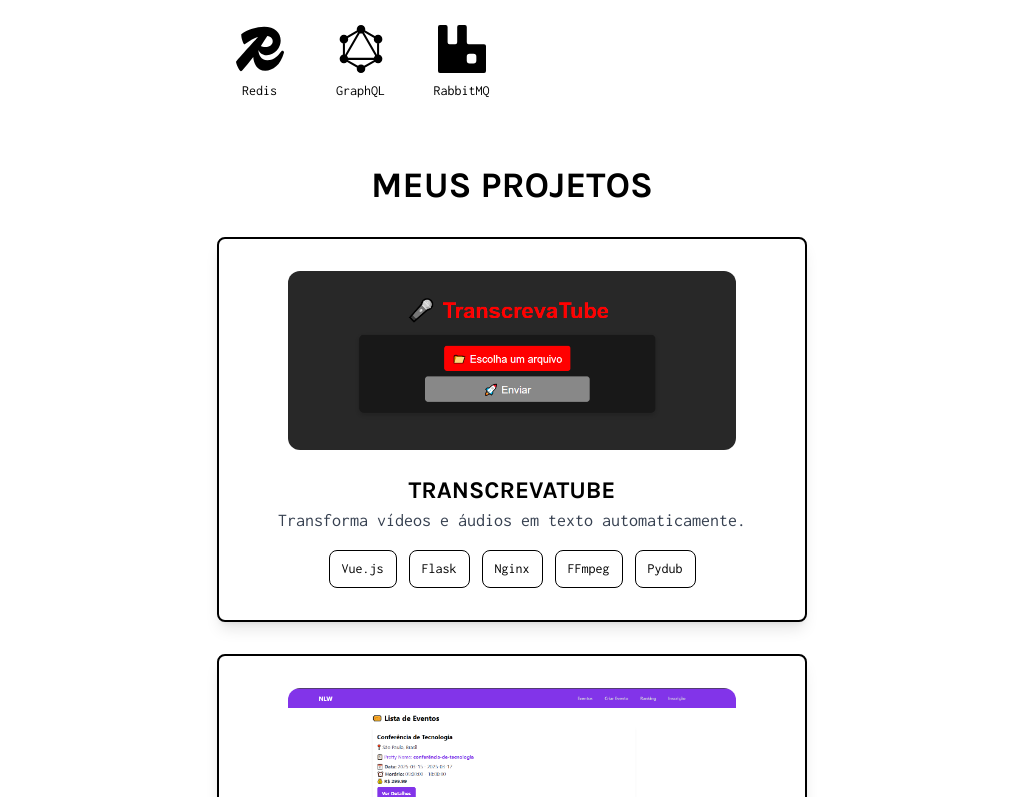
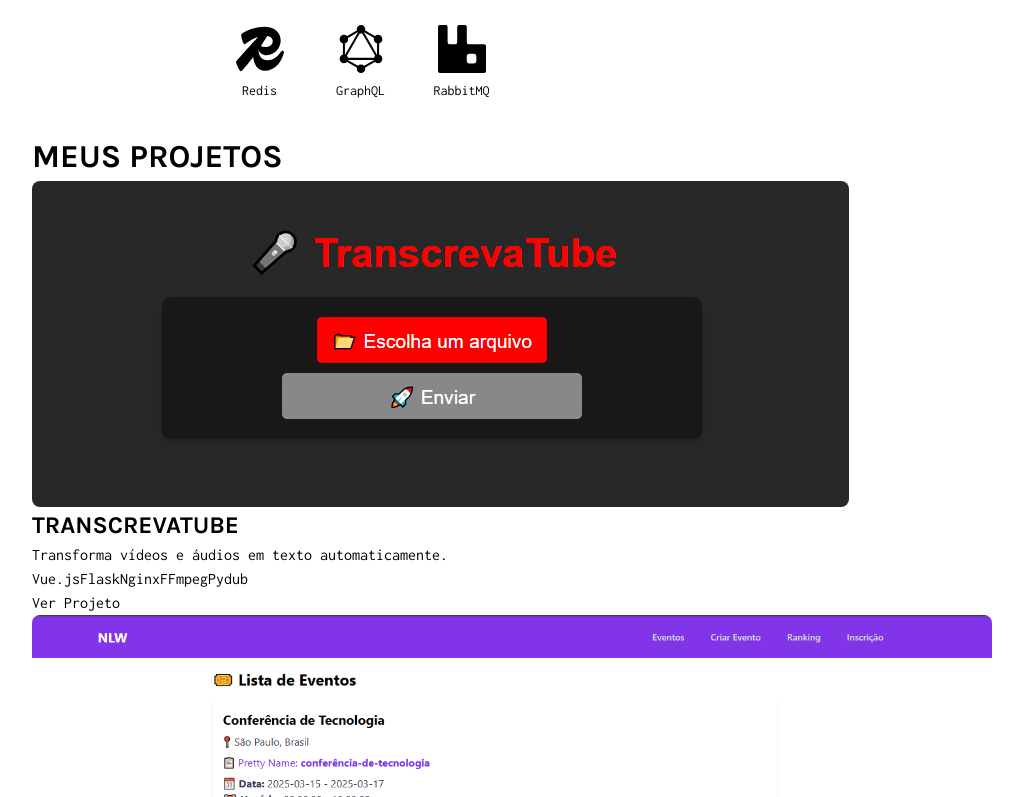
Before and after one commit to gustavokurtz/meu-portfolio, a Next.js app: page / in a window 1280 px wide. Shown: the part 923-1720 px from the top of the page, without its empty margins (128-1151 px from the left). Built offline with nearby package versions, Linux system fonts and the light colour scheme.

Commit message:
Update Projects.jsx

```diff
--- a/components/Projects.jsx
+++ b/components/Projects.jsx
@@ -1,5 +1,4 @@
 "use client";
-
 import { motion } from "framer-motion";
 import { useEffect } from "react";
 import { useInView } from "react-intersection-observer";
@@ -47,52 +46,46 @@ const projects = [
     image: "/previews/encurtador.png",
     tech: ["Next.js", "Node.js", "Express", "SQLite"],
   },
+  {
+    title: "Medite",
+    description: "Plataforma para meditação e mindfulness.",
+    link: "https://medite.vercel.app/",
+    image: "/previews/medite.png",
+    tech: ["Next.js", "Tailwind CSS"],
+  },
 ];
 
 export default function Projects() {
   return (
-    <motion.section
-      className="p-8"
-      initial={{ opacity: 0 }}
-      animate={{ opacity: 1 }}
-      transition={{ duration: 0.8 }}
-    >
-      <h2 className="text-4xl font-bold text-center mb-8">Meus Projetos</h2>
-      <div className="flex flex-col gap-8">
+    <div>
+      <h2>Meus Projetos</h2>
+      <div>
         {projects.map((project, index) => {
           const { ref, inView } = useInView({ triggerOnce: true, threshold: 0.2 });
-
           return (
-            <motion.a
+            <motion.div
               key={index}
               ref={ref}
-              href={project.link}
-              target="_blank"
-              rel="noopener noreferrer"
-              className="rounded-lg overflow-hidden shadow-lg bg-white border-2 border-black p-8 flex flex-col items-center transition-transform duration-300 hover:shadow-xl"
-              initial={{ opacity: 0, y: 50 }}
-              animate={inView ? { opacity: 1, y: 0 } : {}}
-              transition={{ duration: 0.5, delay: index * 0.15 }}
+              initial={{ opacity: 0, translateY: 50 }}
+              animate={inView ? { opacity: 1, translateY: 0 } : {}}
+              transition={{ duration: 0.5, delay: index * 0.2 }}
             >
               {/* Imagem com bordas arredondadas */}
-              <img
-                src={project.image}
-                alt={project.title}
-                className="w-full h-auto max-w-md object-cover rounded-xl mb-6"
-              />
-              <h3 className="text-2xl font-bold">{project.title}</h3>
-              <p className="text-lg text-gray-700 text-center">{project.description}</p>
-              <div className="flex flex-wrap mt-4 gap-3 justify-center">
+              <img src={project.image} alt={project.title} style={{ borderRadius: "8px" }} />
+              <h3>{project.title}</h3>
+              <p>{project.description}</p>
+              <div>
                 {project.tech.map((tech, i) => (
-                  <span key={i} className="px-3 py-2 text-sm border border-black rounded-lg">
-                    {tech}
-                  </span>
+                  <span key={i}>{tech}</span>
                 ))}
               </div>
-            </motion.a>
+              <a href={project.link} target="_blank" rel="noopener noreferrer">
+                Ver Projeto
+              </a>
+            </motion.div>
           );
         })}
       </div>
-    </motion.section>
+    </div>
   );
 }
```
